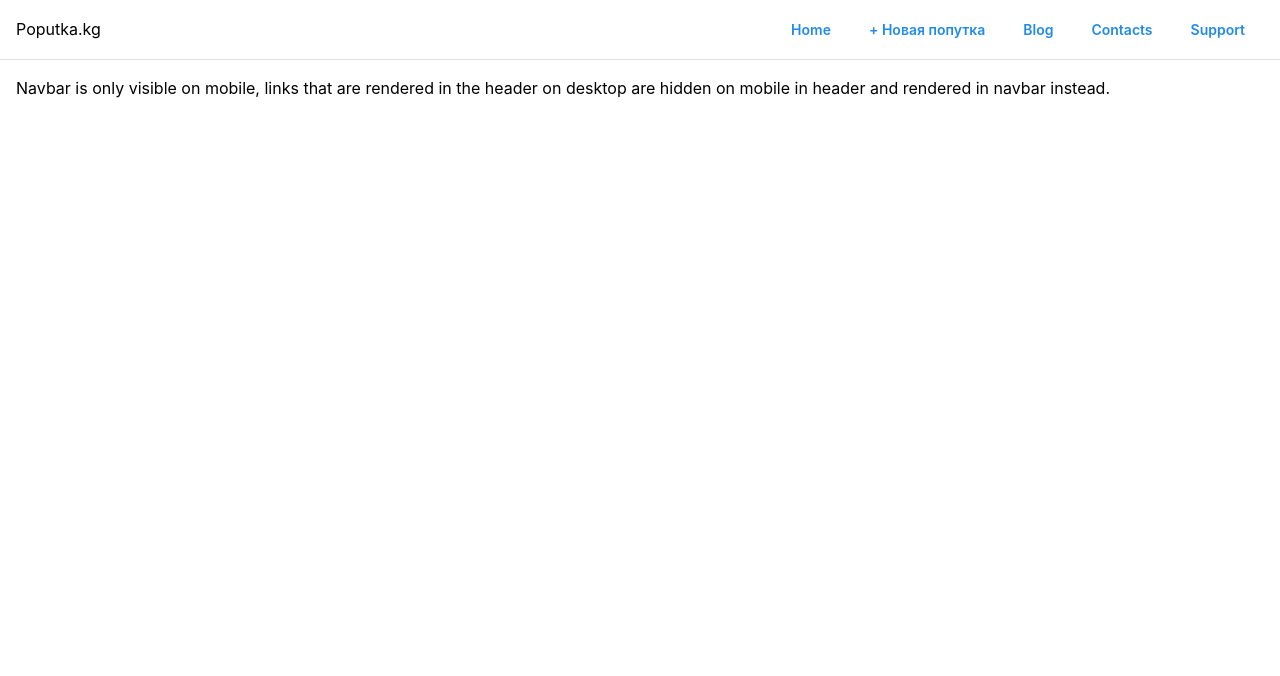
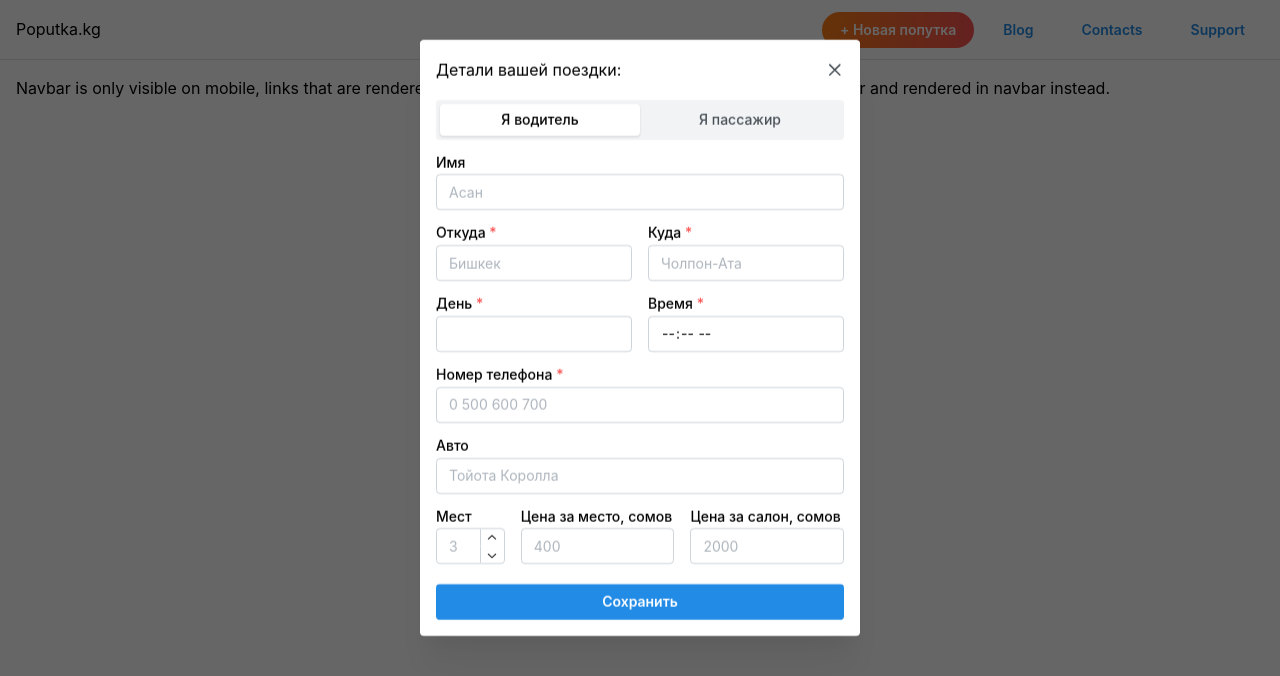
Before and after one commit to bakai-taalaibek/carpool, a Next.js app in the folder client/: page / in a window 1280 px wide. Both pictures are taken after a click on the button "+ Новая попутка". Shown: the top 676 px of the page. Built offline with nearby package versions, Linux system fonts and the light colour scheme.

Commit message:
Style new ride modal

```diff
--- a/client/app/layout.tsx
+++ b/client/app/layout.tsx
@@ -2,6 +2,7 @@ import "@mantine/core/styles.css";
 import React from "react";
 import { MantineProvider, ColorSchemeScript } from "@mantine/core";
 import { theme } from "../theme";
+import "@mantine/dates/styles.css";
 
 export const metadata = {
   title: "Mantine Next.js template",
--- a/client/app/page.tsx
+++ b/client/app/page.tsx
@@ -2,37 +2,77 @@
 
 import {
   AppShell,
+  Box,
   Burger,
   Button,
+  Flex,
+  FloatingArrow,
+  Grid,
+  GridCol,
   Group,
+  Input,
+  Modal,
+  NumberInput,
+  SegmentedControl,
+  Stack,
   Text,
+  TextInput,
   UnstyledButton,
 } from "@mantine/core";
+import {
+  DatePicker,
+  DatePickerInput,
+  DateTimePicker,
+  TimeInput,
+} from "@mantine/dates";
 import { useDisclosure } from "@mantine/hooks";
+import { IconArrowRight } from "@tabler/icons-react";
+import { useState } from "react";
 
 export default function HomePage() {
-  const [opened, { toggle }] = useDisclosure();
+  const [role, setRole] = useState<string>("driver");
+  const [isSidebarOpened, { toggle: toggleSidebar }] = useDisclosure();
+  const [isNewRideModalOpened, { toggle: toggleNewRideModal }] =
+    useDisclosure(false);
+
   return (
     <AppShell
       header={{ height: 60 }}
       navbar={{
         width: 300,
         breakpoint: "sm",
-        collapsed: { desktop: true, mobile: !opened },
+        collapsed: { desktop: true, mobile: !isSidebarOpened },
       }}
       padding="md"
     >
       <AppShell.Header>
         <Group h="100%" px="md">
-          <Burger opened={opened} onClick={toggle} hiddenFrom="sm" size="sm" />
+          <Burger
+            opened={isSidebarOpened}
+            onClick={toggleSidebar}
+            hiddenFrom="sm"
+            size="sm"
+          />
           <Group justify="space-between" style={{ flex: 1 }}>
             <Text>Poputka.kg</Text>
-            <Group ml="xl" gap={0} visibleFrom="sm">
-              <Button variant="subtle">Home</Button>
-              <Button variant="subtle">+ Новая попутка</Button>
-              <Button variant="subtle">Blog</Button>
-              <Button variant="subtle">Contacts</Button>
-              <Button variant="subtle">Support</Button>
+            <Group gap="10px" visibleFrom="sm">
+              <Button
+                radius="xl"
+                variant="gradient"
+                gradient={{ from: "orange", to: "red", deg: 90 }}
+                onClick={toggleNewRideModal}
+              >
+                + Новая попутка
+              </Button>
+              <Button variant="subtle" radius="xl">
+                Blog
+              </Button>
+              <Button variant="subtle" radius="xl">
+                Contacts
+              </Button>
+              <Button variant="subtle" radius="xl">
+                Support
+              </Button>
             </Group>
           </Group>
         </Group>
@@ -50,6 +90,65 @@ export default function HomePage() {
         on desktop are hidden on mobile in header and rendered in navbar
         instead.
       </AppShell.Main>
+
+      <Modal
+        opened={isNewRideModalOpened}
+        onClose={toggleNewRideModal}
+        title="Детали вашей поездки:"
+      >
+        <Stack gap="10px">
+          <SegmentedControl
+            fullWidth
+            value={role}
+            onChange={(role) => setRole(role)}
+            data={[
+              { label: "Я водитель", value: "driver" },
+              { label: "Я пассажир", value: "passenger" },
+            ]}
+          />
+          <TextInput label="Имя" placeholder="Асан" />
+          <Group grow>
+            <TextInput label="Откуда" placeholder="Бишкек" required />
+            <TextInput label="Куда" placeholder="Чолпон-Ата" required />
+          </Group>
+          <Group grow>
+            <DatePickerInput label="День" required />
+            <TimeInput label="Время" placeholder="Укажите время" required />
+          </Group>
+          <TextInput
+            label="Номер телефона"
+            placeholder="0 500 600 700"
+            required
+          />
+          {role === "driver" && (
+            <TextInput label="Авто" placeholder="Тойота Королла" />
+          )}
+          {role === "driver" && (
+            <Grid>
+              <GridCol span={2.4}>
+                <NumberInput label="Мест" placeholder="3" />
+              </GridCol>
+              <GridCol span={4.8}>
+                <NumberInput
+                  label="Цена за место, cомов"
+                  placeholder="400"
+                  hideControls
+                />
+              </GridCol>
+              <GridCol span={4.8}>
+                <NumberInput
+                  label="Цена за салон, сомов"
+                  placeholder="2000"
+                  hideControls
+                />
+              </GridCol>
+            </Grid>
+          )}
+
+          {/* <TextInput label="Комментарий" /> */}
+          <Button mt="10px">Сохранить</Button>
+        </Stack>
+      </Modal>
     </AppShell>
   );
 }
```
Also changed, not shown: client/package.json (+5 -2 lines), 1 other file (tests, documents, lock files or other folders).
